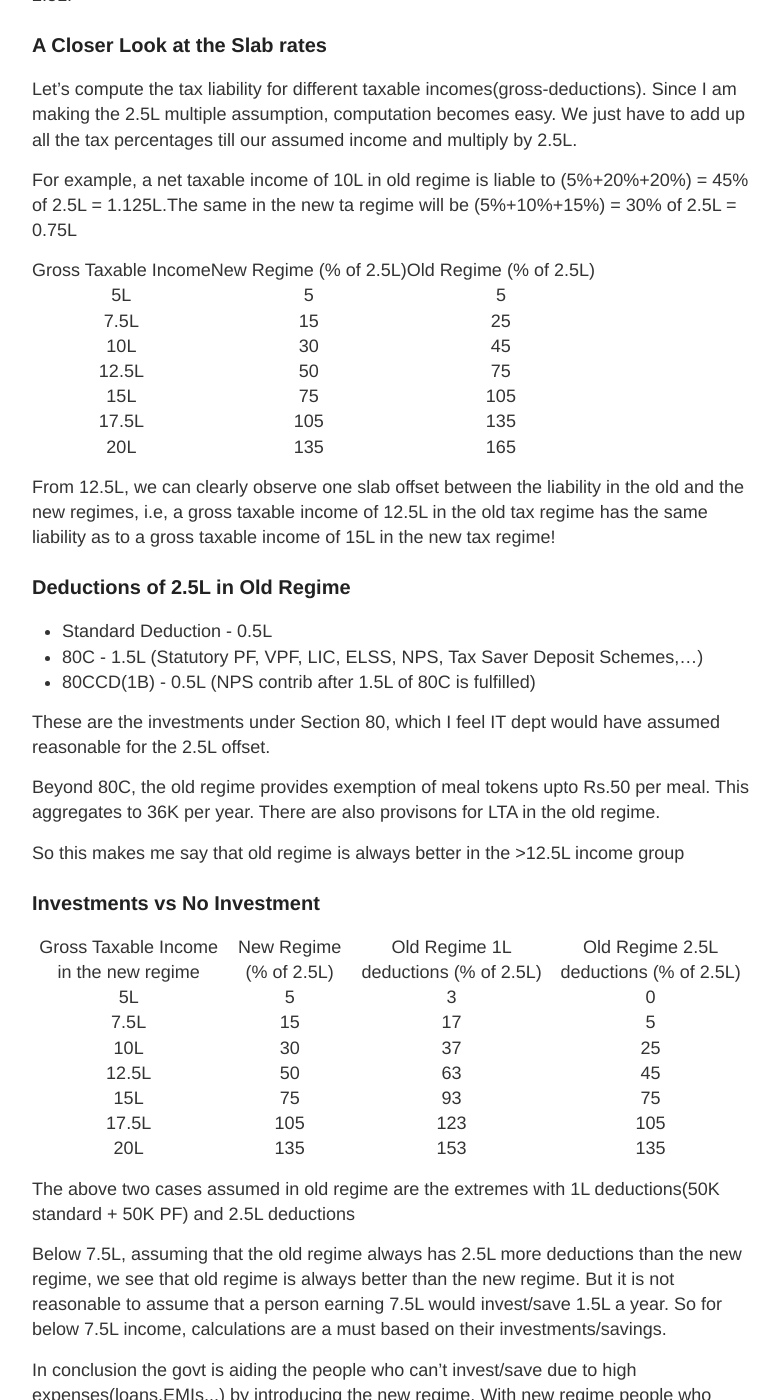
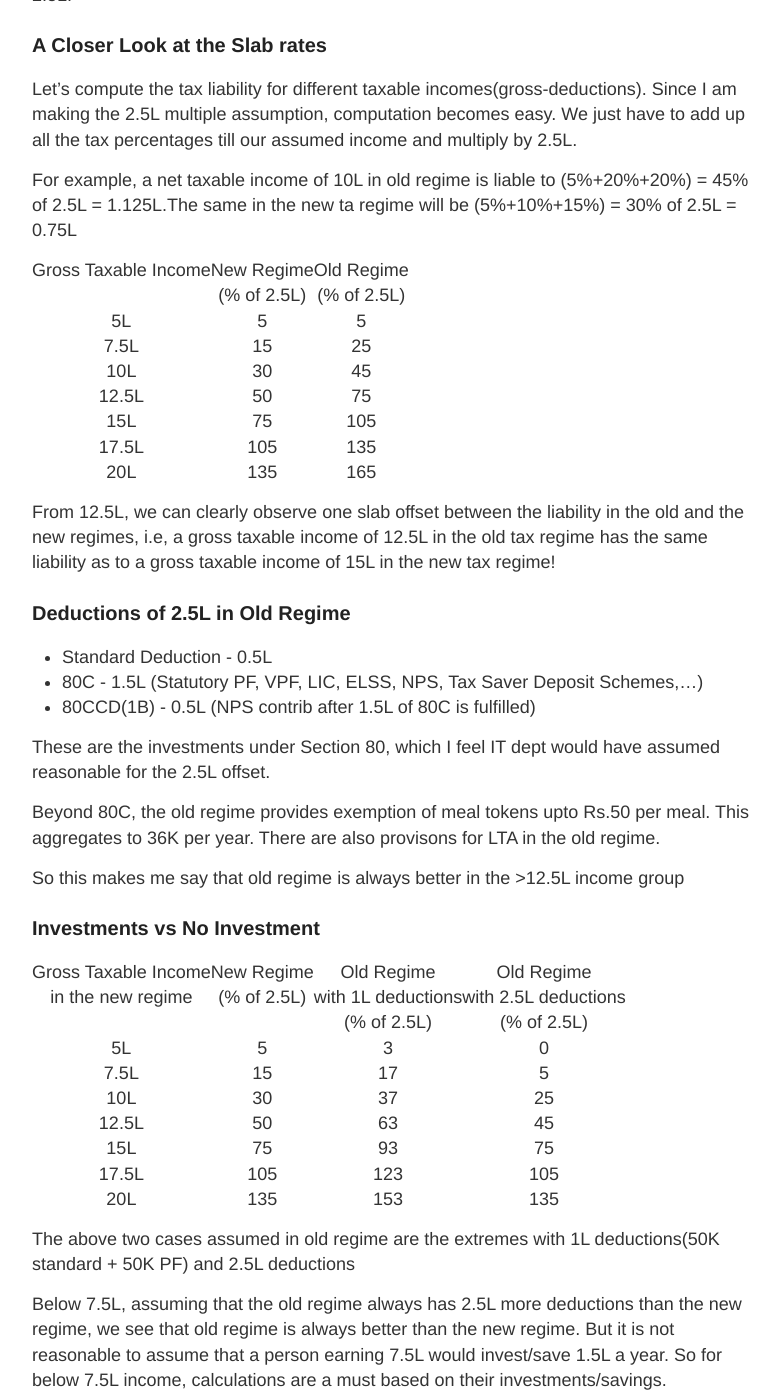
Before and after one commit to pa1tech/blog, a Jekyll site: the page built from _posts/2021-11-4-tax-regime.md, in a window 1280 px wide and 1400 px high, scrolled down 1406 px. Shown: the whole window, without its empty margins (248-1028 px from the left). Built offline with Jekyll 4.4.1, drawn with Linux system fonts in a browser that asks for light colours; some of the changed text lies outside the part shown.

Commit message:
Update 2021-11-4-tax-regime.md

```diff
--- a/_posts/2021-11-4-tax-regime.md
+++ b/_posts/2021-11-4-tax-regime.md
@@ -17,15 +17,15 @@ Let's get into the elaboration of the above lines.
 
 ### The Slab Table
 
-|    Tax Slab   	| Old Regime (%) 	| New Regime (%) 	|
-|:-------------:	|:--------------:	|:--------------:	|
-|    0 - 2.5L   	|        0       	|        0       	|
-|   2.5L - 5L   	|        5       	|        5       	|
-|   5L - 7.5L   	|       10       	|       20       	|
-|   7.5L - 10L  	|       15       	|       20       	|
-|  10L - 12.5L  	|       20       	|       30       	|
-|  12.5L - 15L  	|       25       	|       30       	|
-| 15L and above 	|       30       	|       30       	|
+|    Tax Slab   	| Old Regime(%) 	| New Regime(%) 	|
+|:-------------:	|:-------------:	|:-------------:	|
+|    0 - 2.5L   	|       0       	|       0       	|
+|   2.5L - 5L   	|       5       	|       5       	|
+|   5L - 7.5L   	|       10      	|       20      	|
+|   7.5L - 10L  	|       15      	|       20      	|
+|  10L - 12.5L  	|       20      	|       30      	|
+|  12.5L - 15L  	|       25      	|       30      	|
+| 15L and above 	|       30      	|       30      	|
 
 Since slabs are defined for every 2.5L, I will assume a gross salary which is a multiple of 2.5L.
 
@@ -34,16 +34,15 @@ Let's compute the tax liability for different taxable incomes(gross-deductions).
 
 For example, a net taxable income of 10L in old regime is liable to (5%+20%+20%) = 45% of 2.5L = 1.125L.The same in the new ta regime will be (5%+10%+15%) = 30% of 2.5L = 0.75L
 
-| Gross Taxable Income 	| New Regime (% of 2.5L) 	| Old Regime (% of 2.5L) 	|
-|:--------------------:	|:----------------------:	|:----------------------:	|
-|          5L          	|            5           	|            5           	|
-|         7.5L         	|           15           	|           25           	|
-|          10L         	|           30           	|           45           	|
-|         12.5L        	|           50           	|           75           	|
-|          15L         	|           75           	|           105          	|
-|         17.5L        	|           105          	|           135          	|
-|          20L         	|           135          	|           165          	|
-
+| Gross Taxable Income 	| New Regime<br>(% of 2.5L) 	| Old Regime<br>(% of 2.5L) 	|
+|:--------------------:	|:-------------------------:	|:-------------------------:	|
+|          5L          	|             5             	|             5             	|
+|         7.5L         	|             15            	|             25            	|
+|          10L         	|             30            	|             45            	|
+|         12.5L        	|             50            	|             75            	|
+|          15L         	|             75            	|            105            	|
+|         17.5L        	|            105            	|            135            	|
+|          20L         	|            135            	|            165            	|
 
 From 12.5L, we can clearly observe one slab offset between the liability in the old and the new regimes, i.e, a gross taxable income of 12.5L in the old tax regime has the same liability as to a gross taxable income of 15L in the new tax regime!
 
@@ -60,15 +59,16 @@ So this makes me say that old regime is always better in the >12.5L income group
 
 ### Investments vs No Investment
 
-| Gross Taxable Income in the new regime 	| New Regime (% of 2.5L) 	| Old Regime 1L deductions (% of 2.5L) 	| Old Regime 2.5L deductions (% of 2.5L) 	|
-|:---:	|:---:	|:---:	|:---:	|
-| 5L 	| 5 	| 3 	| 0 	|
-| 7.5L 	| 15 	| 17 	| 5 	|
-| 10L 	| 30 	| 37 	| 25 	|
-| 12.5L 	| 50 	| 63 	| 45 	|
-| 15L 	| 75 	| 93 	| 75 	|
-| 17.5L 	| 105 	| 123 	| 105 	|
-| 20L 	| 135 	| 153 	| 135 	|
+| Gross Taxable Income<br>in the new regime 	| New Regime<br>(% of 2.5L) 	| Old Regime<br>with 1L deductions<br>(% of 2.5L) 	| Old Regime<br>with 2.5L deductions<br>(% of 2.5L) 	|
+|:-----------------------------------------:	|:-------------------------:	|:-----------------------------------------------:	|:-------------------------------------------------:	|
+|                     5L                    	|             5             	|                        3                        	|                         0                         	|
+|                    7.5L                   	|             15            	|                        17                       	|                         5                         	|
+|                    10L                    	|             30            	|                        37                       	|                         25                        	|
+|                   12.5L                   	|             50            	|                        63                       	|                         45                        	|
+|                    15L                    	|             75            	|                        93                       	|                         75                        	|
+|                   17.5L                   	|            105            	|                       123                       	|                        105                        	|
+|                    20L                    	|            135            	|                       153                       	|                        135                        	|
+
 
 The above two cases assumed in old regime are the extremes with 1L deductions(50K standard + 50K PF) and 2.5L deductions
 
```
